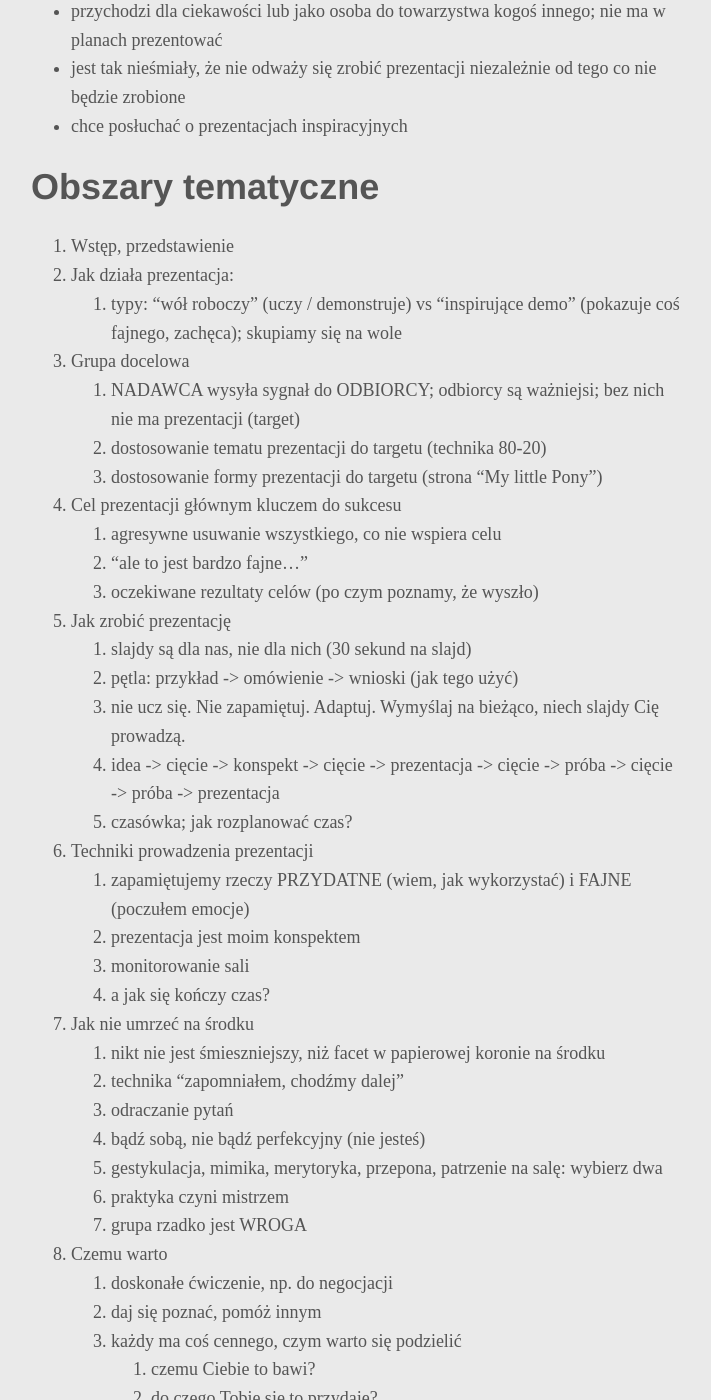
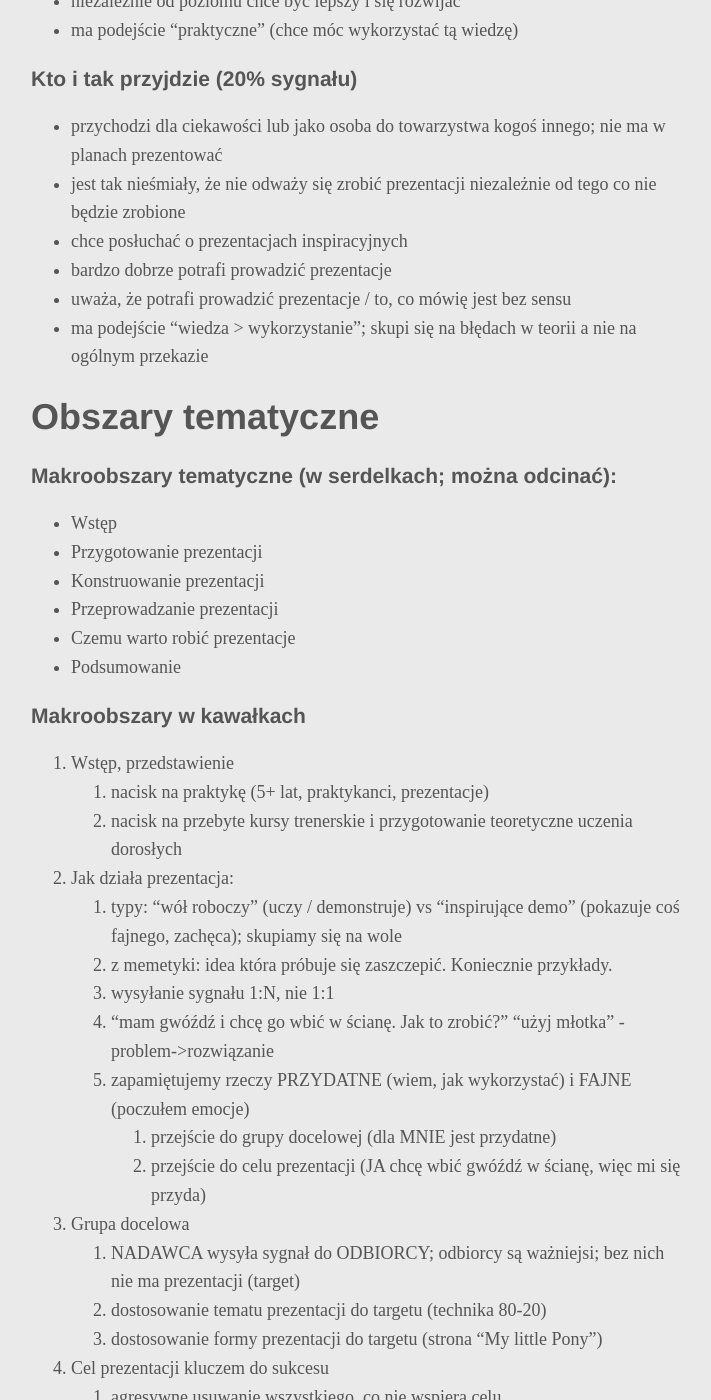
Before and after one commit to ljzolw/ljzolw.github.io, a Jekyll site: the page built from scraps/170126-prezentacja-o-prezentacjach.md, in a window 1280 px wide and 1400 px high, scrolled down 1329 px. Shown: the whole window, without its empty margins (284-995 px from the left). Built offline with Jekyll 4.4.1, drawn with Linux system fonts in a browser that asks for light colours; some of the changed text lies outside the part shown.

Commit message:
Expanded presentation plan

```diff
--- a/scraps/170126-prezentacja-o-prezentacjach.md
+++ b/scraps/170126-prezentacja-o-prezentacjach.md
@@ -25,7 +25,9 @@ date: 2017-01-26
 ### Oczekiwane rezultaty
 
 1. Pojawi się choć 1-2 osoby chętne do zaprezentowania czegoś, by spróbować
-2. Dostarczenie TechKlubowi narzędzi do robienia prezentacji - realna korzyść z przyjścia dla odbiorcy
+2. Dostarczenie odbiorcom narzędzi do robienia prezentacji - realna korzyść z przyjścia dla odbiorcy
+    1. Usprawnienie istniejącego warsztatu u odbiorców
+    2. Wygenerowanie czegoś... notatek, informacji - od czego można się odbić
 3. Ktoś mi powie, że było warto przyjść ;-)
 4. Zaobserwuję wzrost przydatności wiedzy z prezentacji, na której jestem obecny jako słuchacz
 5. Ktoś próbuje, stara się i biją tej osobie brawo zamiast ją męczyć (to nie liceum...)
@@ -37,23 +39,47 @@ date: 2017-01-26
 * jest zainteresowany prezentowaniem, ale nie wie jak i się trochę boi
 * chce być częścią grupy, ale nie ma pretekstu by dać się poznać
 * chce wzmacniać grupę i działać dla dobra wspólnego; uczyć się i uczyć innych
+* niezależnie od poziomu chce być lepszy i się rozwijać
+* ma podejście "praktyczne" (chce móc wykorzystać tą wiedzę)
 
 ### Kto i tak przyjdzie (20% sygnału)
 
 * przychodzi dla ciekawości lub jako osoba do towarzystwa kogoś innego; nie ma w planach prezentować
 * jest tak nieśmiały, że nie odważy się zrobić prezentacji niezależnie od tego co nie będzie zrobione
 * chce posłuchać o prezentacjach inspiracyjnych
+* bardzo dobrze potrafi prowadzić prezentacje
+* uważa, że potrafi prowadzić prezentacje / to, co mówię jest bez sensu
+* ma podejście "wiedza > wykorzystanie"; skupi się na błędach w teorii a nie na ogólnym przekazie
 
 # Obszary tematyczne
 
+### Makroobszary tematyczne (w serdelkach; można odcinać):
+
+* Wstęp
+* Przygotowanie prezentacji
+* Konstruowanie prezentacji
+* Przeprowadzanie prezentacji
+* Czemu warto robić prezentacje
+* Podsumowanie
+
+### Makroobszary w kawałkach
+
 1. Wstęp, przedstawienie
+    1. nacisk na praktykę (5+ lat, praktykanci, prezentacje)
+    2. nacisk na przebyte kursy trenerskie i przygotowanie teoretyczne uczenia dorosłych
 2. Jak działa prezentacja:
     1. typy: "wół roboczy" (uczy / demonstruje) vs "inspirujące demo" (pokazuje coś fajnego, zachęca); skupiamy się na wole
+    2. z memetyki: idea która próbuje się zaszczepić. Koniecznie przykłady.
+    3. wysyłanie sygnału 1:N, nie 1:1
+    4. "mam gwóźdź i chcę go wbić w ścianę. Jak to zrobić?" "użyj młotka" - problem->rozwiązanie
+    5. zapamiętujemy rzeczy PRZYDATNE (wiem, jak wykorzystać) i FAJNE (poczułem emocje)
+        1. przejście do grupy docelowej (dla MNIE jest przydatne)
+        2. przejście do celu prezentacji (JA chcę wbić gwóźdź w ścianę, więc mi się przyda)
 3. Grupa docelowa
     1. NADAWCA wysyła sygnał do ODBIORCY; odbiorcy są ważniejsi; bez nich nie ma prezentacji (target)
     2. dostosowanie tematu prezentacji do targetu (technika 80-20)
     3. dostosowanie formy prezentacji do targetu (strona "My little Pony")
-4. Cel prezentacji głównym kluczem do sukcesu
+4. Cel prezentacji kluczem do sukcesu
     1. agresywne usuwanie wszystkiego, co nie wspiera celu
     2. "ale to jest bardzo fajne..."
     3. oczekiwane rezultaty celów (po czym poznamy, że wyszło)
@@ -62,7 +88,8 @@ date: 2017-01-26
     2. pętla: przykład -> omówienie -> wnioski (jak tego użyć)
     3. nie ucz się. Nie zapamiętuj. Adaptuj. Wymyślaj na bieżąco, niech slajdy Cię prowadzą.
     4. idea -> cięcie -> konspekt -> cięcie -> prezentacja -> cięcie -> próba -> cięcie -> próba -> prezentacja
-    5. czasówka; jak rozplanować czas?
+    5. czasówka; jak rozplanować czas / tematy?
+    6. struktury: rozwijająca się spirala (ciągłe budowanie na tym, co było), odcinane serdelki (możliwość odcięcia modułu)
 6. Techniki prowadzenia prezentacji
     1. zapamiętujemy rzeczy PRZYDATNE (wiem, jak wykorzystać) i FAJNE (poczułem emocje)
     2. prezentacja jest moim konspektem
```
